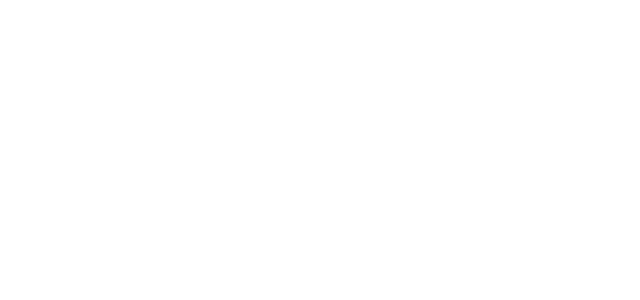
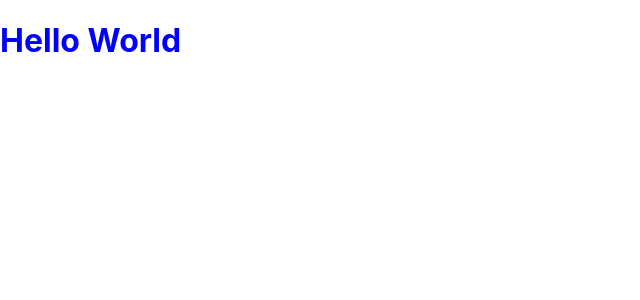
Before and after one commit to MariaTheCoder/cashier-app, a React (Create React App) app: page / in a window 1280 px wide. Shown: the top 300 px of the page, without its empty margins (0-640 px from the left). Built offline with nearby package versions, Linux system fonts and the light colour scheme.

Commit message:
Create a Header component and test that the Header.css file is imported correctly

```diff
--- a/src/App.js
+++ b/src/App.js
@@ -1,5 +1,10 @@
 import "./App.css";
+import Header from "./Components/Header/Header";
 
 export default function App() {
-  return <div className="App"></div>;
+  return (
+    <div className="App">
+      <Header />
+    </div>
+  );
 }
--- /dev/null
+++ b/src/Components/Header/Header.css
@@ -0,0 +1,3 @@
+h1 {
+  color: blue;
+}
--- /dev/null
+++ b/src/Components/Header/Header.js
@@ -0,0 +1,9 @@
+import "./Header.css";
+
+export default function Header() {
+  return (
+    <div className="Header">
+      <h1>Hello World</h1>
+    </div>
+  );
+}
```
